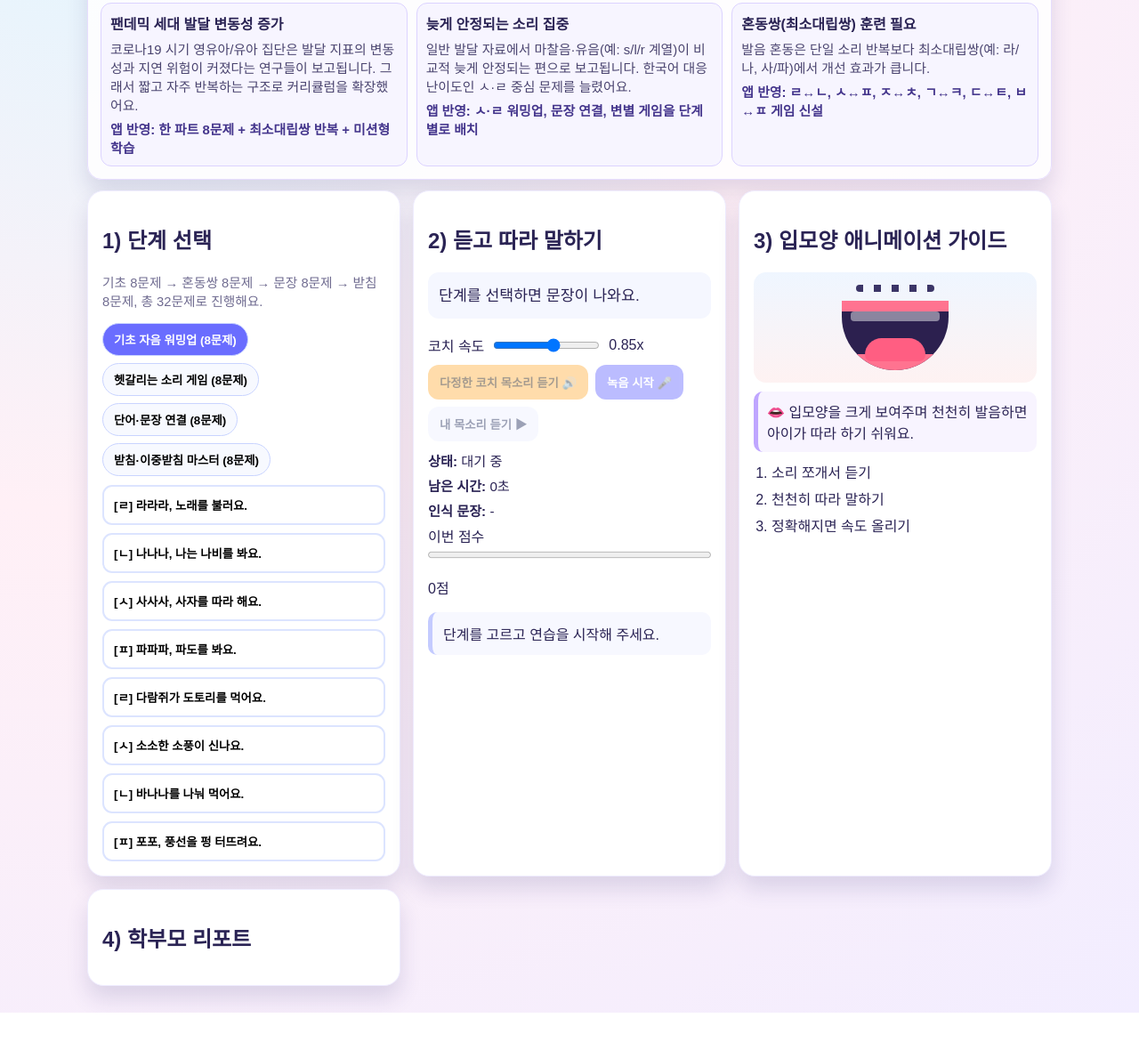
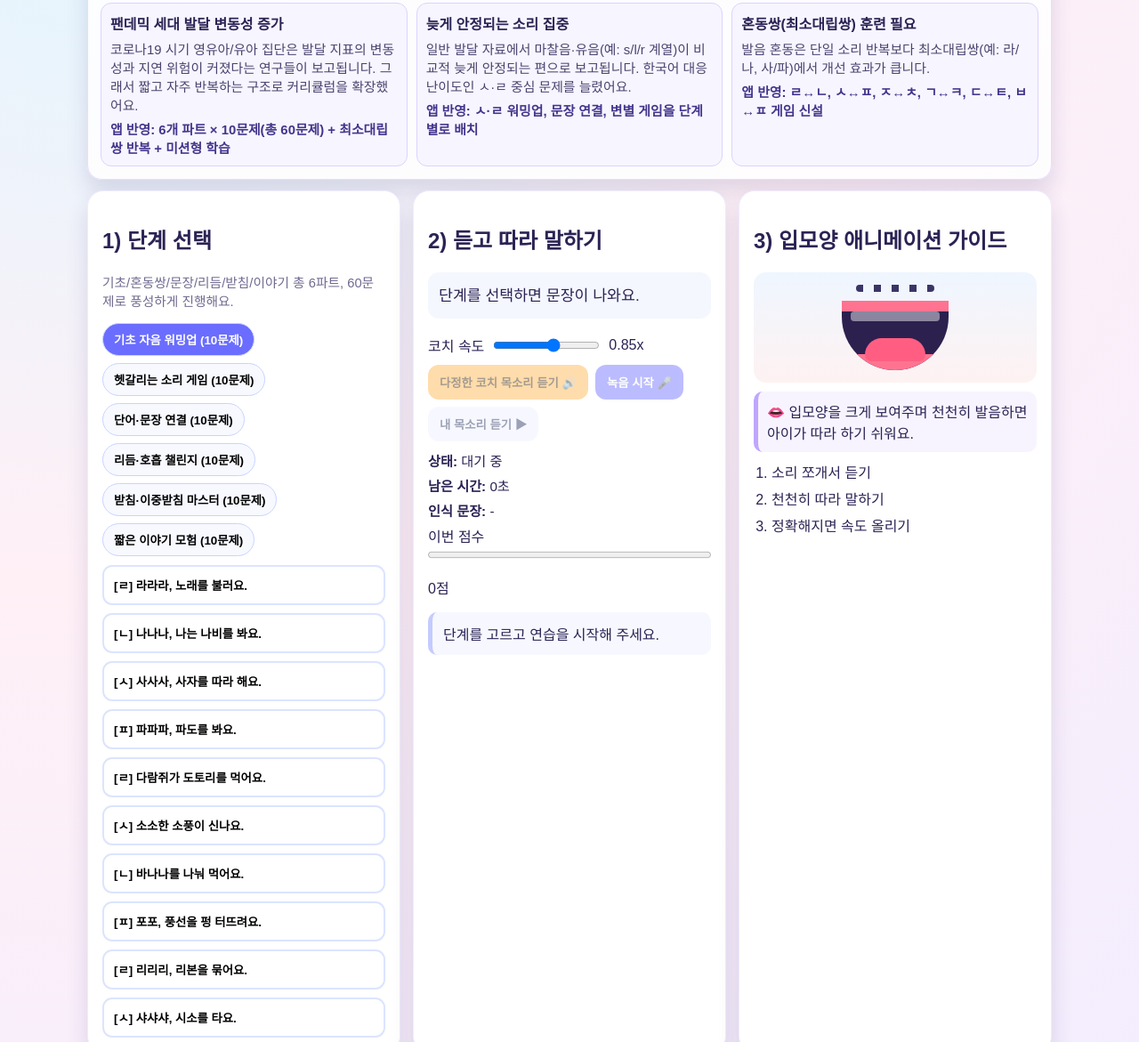
Before and after one commit to sichorangc-blip/game2, a website: page index.html in a window 1280 px wide. Shown: the part 382-1553 px from the top of the page at 89% size. Before the commit the page ends 1520 px from the top, so only its background shows below. Drawn offline with Linux system fonts and the light colour scheme.

Commit message:
Expand to 60-question curriculum with new rhythm and story stages

```diff
--- a/app.js
+++ b/app.js
@@ -1,7 +1,7 @@
 const curriculum = [
   {
     id: 'basic',
-    title: '기초 자음 워밍업 (8문제)',
+    title: '기초 자음 워밍업 (10문제)',
     lessons: [
       { id: 1, sentence: '라라라, 노래를 불러요.', focus: 'ㄹ', tip: '혀끝을 윗잇몸에 살짝 닿았다가 빠르게 떼요.' },
       { id: 2, sentence: '나나나, 나는 나비를 봐요.', focus: 'ㄴ', tip: '혀끝을 윗잇몸에 붙이고 코로 울림을 느껴요.' },
@@ -11,48 +11,88 @@ const curriculum = [
       { id: 6, sentence: '소소한 소풍이 신나요.', focus: 'ㅅ', tip: '혀는 낮게, 이 사이 바람은 얇게 보내요.' },
       { id: 7, sentence: '바나나를 나눠 먹어요.', focus: 'ㄴ', tip: '혀끝 고정 + 코 울림으로 안정감 있게.' },
       { id: 8, sentence: '포포, 풍선을 펑 터뜨려요.', focus: 'ㅍ', tip: '입술을 붙였다가 크게 터뜨려요.' },
+      { id: 9, sentence: '리리리, 리본을 묶어요.', focus: 'ㄹ', tip: '혀끝이 너무 오래 붙지 않게 짧게 튕겨요.' },
+      { id: 10, sentence: '샤샤샤, 시소를 타요.', focus: 'ㅅ', tip: '입꼬리를 살짝 당기고 바람 길을 좁혀요.' },
     ],
   },
   {
     id: 'minimal',
-    title: '헷갈리는 소리 게임 (8문제)',
+    title: '헷갈리는 소리 게임 (10문제)',
     lessons: [
-      { id: 9, sentence: '라면 말고 나면이라고 말해요.', focus: 'ㄹ↔ㄴ', tip: '라/나를 번갈아 천천히 말해요.' },
-      { id: 10, sentence: '사자와 파자를 구분해요.', focus: 'ㅅ↔ㅍ', tip: 'ㅅ은 바람 가늘게, ㅍ은 입술 폭발.' },
-      { id: 11, sentence: '자리와 차리를 또렷하게 구분해요.', focus: 'ㅈ↔ㅊ', tip: 'ㅊ은 더 강한 숨, ㅈ은 부드러운 시작.' },
-      { id: 12, sentence: '가위와 카드를 또박또박 읽어요.', focus: 'ㄱ↔ㅋ', tip: 'ㅋ은 숨을 강하게 내보내요.' },
-      { id: 13, sentence: '달과 탈을 정확히 말해요.', focus: 'ㄷ↔ㅌ', tip: 'ㅌ에서 혀를 더 세게 튕겨요.' },
-      { id: 14, sentence: '볼과 폴을 번갈아 말해요.', focus: 'ㅂ↔ㅍ', tip: 'ㅂ은 약하게, ㅍ은 강하게 터뜨려요.' },
-      { id: 15, sentence: '술과 줄을 구분해서 읽어요.', focus: 'ㅅ↔ㅈ', tip: 'ㅅ은 마찰, ㅈ은 짧은 파찰.' },
-      { id: 16, sentence: '라라 나나 게임을 해요.', focus: 'ㄹ↔ㄴ', tip: '혀 위치를 느끼며 번갈아 말해요.' },
+      { id: 11, sentence: '라면 말고 나면이라고 말해요.', focus: 'ㄹ↔ㄴ', tip: '라/나를 번갈아 천천히 말해요.' },
+      { id: 12, sentence: '사자와 파자를 구분해요.', focus: 'ㅅ↔ㅍ', tip: 'ㅅ은 바람 가늘게, ㅍ은 입술 폭발.' },
+      { id: 13, sentence: '자리와 차리를 또렷하게 구분해요.', focus: 'ㅈ↔ㅊ', tip: 'ㅊ은 더 강한 숨, ㅈ은 부드러운 시작.' },
+      { id: 14, sentence: '가위와 카드를 또박또박 읽어요.', focus: 'ㄱ↔ㅋ', tip: 'ㅋ은 숨을 강하게 내보내요.' },
+      { id: 15, sentence: '달과 탈을 정확히 말해요.', focus: 'ㄷ↔ㅌ', tip: 'ㅌ에서 혀를 더 세게 튕겨요.' },
+      { id: 16, sentence: '볼과 폴을 번갈아 말해요.', focus: 'ㅂ↔ㅍ', tip: 'ㅂ은 약하게, ㅍ은 강하게 터뜨려요.' },
+      { id: 17, sentence: '술과 줄을 구분해서 읽어요.', focus: 'ㅅ↔ㅈ', tip: 'ㅅ은 마찰, ㅈ은 짧은 파찰.' },
+      { id: 18, sentence: '라라 나나 게임을 해요.', focus: 'ㄹ↔ㄴ', tip: '혀 위치를 느끼며 번갈아 말해요.' },
+      { id: 19, sentence: '고기와 코기를 비교해요.', focus: 'ㄱ↔ㅋ', tip: 'ㅋ은 공기량이 더 많아요.' },
+      { id: 20, sentence: '다리와 타리를 나눠 말해요.', focus: 'ㄷ↔ㅌ', tip: 'ㅌ에서 혀를 더 강하게 떼요.' },
     ],
   },
   {
     id: 'words',
-    title: '단어·문장 연결 (8문제)',
+    title: '단어·문장 연결 (10문제)',
     lessons: [
-      { id: 17, sentence: '오늘은 날씨가 맑아요.', focus: '리듬 말하기', tip: '단어를 끊어서 또박또박.' },
-      { id: 18, sentence: '학교에서 친구와 놀았어요.', focus: '리듬 말하기', tip: '빨리 말하지 않고 박자 맞추기.' },
-      { id: 19, sentence: '우리는 놀이터에서 달리기를 해요.', focus: 'ㄹ', tip: 'ㄹ이 들어간 단어를 크게 강조해요.' },
-      { id: 20, sentence: '선생님이 새싹 소식을 알려줘요.', focus: 'ㅅ', tip: 'ㅅ이 있는 낱말마다 바람 소리 의식하기.' },
-      { id: 21, sentence: '바쁜 아빠가 파란 풍선을 샀어요.', focus: 'ㅂ/ㅍ', tip: '유성/무성 느낌을 비교하며 읽어요.' },
-      { id: 22, sentence: '나무 아래 노란 나비가 날아요.', focus: 'ㄴ', tip: '코 울림을 유지하며 문장 길게 읽기.' },
-      { id: 23, sentence: '쌀쌀한 아침에도 씩씩하게 산책해요.', focus: '된소리·마찰음', tip: '쌍자음은 더 단단하게 시작해요.' },
-      { id: 24, sentence: '차가운 주스를 천천히 마셔요.', focus: 'ㅈ/ㅊ', tip: 'ㅊ에서 바람을 더 세게 보내요.' },
+      { id: 21, sentence: '오늘은 날씨가 맑아요.', focus: '리듬 말하기', tip: '단어를 끊어서 또박또박.' },
+      { id: 22, sentence: '학교에서 친구와 놀았어요.', focus: '리듬 말하기', tip: '빨리 말하지 않고 박자 맞추기.' },
+      { id: 23, sentence: '우리는 놀이터에서 달리기를 해요.', focus: 'ㄹ', tip: 'ㄹ이 들어간 단어를 크게 강조해요.' },
+      { id: 24, sentence: '선생님이 새싹 소식을 알려줘요.', focus: 'ㅅ', tip: 'ㅅ이 있는 낱말마다 바람 소리 의식하기.' },
+      { id: 25, sentence: '바쁜 아빠가 파란 풍선을 샀어요.', focus: 'ㅂ/ㅍ', tip: '유성/무성 느낌을 비교하며 읽어요.' },
+      { id: 26, sentence: '나무 아래 노란 나비가 날아요.', focus: 'ㄴ', tip: '코 울림을 유지하며 문장 길게 읽기.' },
+      { id: 27, sentence: '쌀쌀한 아침에도 씩씩하게 산책해요.', focus: '된소리·마찰음', tip: '쌍자음은 더 단단하게 시작해요.' },
+      { id: 28, sentence: '차가운 주스를 천천히 마셔요.', focus: 'ㅈ/ㅊ', tip: 'ㅊ에서 바람을 더 세게 보내요.' },
+      { id: 29, sentence: '로봇이 노래를 부르며 달려가요.', focus: 'ㄹ↔ㄴ', tip: 'ㄹ/ㄴ이 바뀌지 않게 속도를 낮춰요.' },
+      { id: 30, sentence: '새싹 숲속에서 사슴이 쉬어요.', focus: 'ㅅ', tip: 'ㅅ이 나올 때마다 바람을 얇게.' },
+    ],
+  },
+  {
+    id: 'rhythm',
+    title: '리듬·호흡 챌린지 (10문제)',
+    lessons: [
+      { id: 31, sentence: '한 박자 쉬고 또박또박 말해요.', focus: '호흡 조절', tip: '쉼표마다 짧게 숨을 쉬어요.' },
+      { id: 32, sentence: '천천히 시작해서 정확히 끝내요.', focus: '속도 조절', tip: '빠르기보다 정확성을 먼저.' },
+      { id: 33, sentence: '라라 나나 사사 파파 리듬!', focus: '혼합 반복', tip: '4음절씩 끊어 리듬 타기.' },
+      { id: 34, sentence: '나는 오늘도 자신 있게 말해요.', focus: '문장 길이 늘리기', tip: '문장 끝까지 소리 크기 유지.' },
+      { id: 35, sentence: '차분히 숨 쉬고 또렷하게 읽어요.', focus: '호흡 조절', tip: '어깨 힘 빼고 배로 숨쉬기.' },
+      { id: 36, sentence: '짧은 문장 세 개를 이어 말해요.', focus: '연결 발화', tip: '문장 사이 멈춤을 일정하게.' },
+      { id: 37, sentence: '하나 둘 셋 넷 박자에 맞춰요.', focus: '리듬 박자', tip: '손뼉 치며 발음하면 좋아요.' },
+      { id: 38, sentence: '또박또박 천천히 정확하게!', focus: '명료도', tip: '입모양을 크게 보여주며 말하기.' },
+      { id: 39, sentence: '놀이터에서 노래하며 놀아요.', focus: 'ㄴ/ㄹ 연결', tip: '노-래-놀-아-요로 끊어 말해요.' },
+      { id: 40, sentence: '소풍 가는 길에 신나게 웃어요.', focus: 'ㅅ 연속', tip: 'ㅅ 소리마다 치아 간격을 좁게.' },
     ],
   },
   {
     id: 'final',
-    title: '받침·이중받침 마스터 (8문제)',
+    title: '받침·이중받침 마스터 (10문제)',
     lessons: [
-      { id: 25, sentence: '앉고 읽고 넓게 웃어요.', focus: 'ㄵ/ㄺ/ㄼ', tip: '받침은 짧게, 다음 음절은 분명하게.' },
-      { id: 26, sentence: '삶과 값도 또박또박 읽어요.', focus: 'ㄻ/ㅄ', tip: '입모양을 크게 하고 천천히.' },
-      { id: 27, sentence: '꽃밭 옆에서 젊은 형이 책을 읽어요.', focus: '받침(ㅊ/ㄺ/ㄻ)', tip: '받침 발음 후 다음 소리로 바로 이어요.' },
-      { id: 28, sentence: '닭과 곶감 값을 같이 적어요.', focus: '받침(ㄺ/ㅄ)', tip: '받침을 길게 끌지 말고 짧게 처리해요.' },
-      { id: 29, sentence: '넓은 숲길을 같이 걸어요.', focus: '받침(ㄼ/ㅄ)', tip: '복합받침에서 대표음만 또렷하게.' },
-      { id: 30, sentence: '읽는 법을 알고 밝게 웃어요.', focus: '받침(ㄺ/ㄺ)', tip: '읽-는처럼 음절 경계를 의식해요.' },
-      { id: 31, sentence: '앉는 자세를 바르게 배워요.', focus: '받침(ㄵ)', tip: '앉-는 연결에서 혀 위치를 유지해요.' },
-      { id: 32, sentence: '값있는 책을 들고 집에 가요.', focus: '받침(ㅄ)', tip: '값-있는 연결을 천천히 나눠 읽어요.' },
+      { id: 41, sentence: '앉고 읽고 넓게 웃어요.', focus: 'ㄵ/ㄺ/ㄼ', tip: '받침은 짧게, 다음 음절은 분명하게.' },
+      { id: 42, sentence: '삶과 값도 또박또박 읽어요.', focus: 'ㄻ/ㅄ', tip: '입모양을 크게 하고 천천히.' },
+      { id: 43, sentence: '꽃밭 옆에서 젊은 형이 책을 읽어요.', focus: '받침(ㅊ/ㄺ/ㄻ)', tip: '받침 발음 후 다음 소리로 바로 이어요.' },
+      { id: 44, sentence: '닭과 곶감 값을 같이 적어요.', focus: '받침(ㄺ/ㅄ)', tip: '받침을 길게 끌지 말고 짧게 처리해요.' },
+      { id: 45, sentence: '넓은 숲길을 같이 걸어요.', focus: '받침(ㄼ/ㅄ)', tip: '복합받침에서 대표음만 또렷하게.' },
+      { id: 46, sentence: '읽는 법을 알고 밝게 웃어요.', focus: '받침(ㄺ/ㄺ)', tip: '읽-는처럼 음절 경계를 의식해요.' },
+      { id: 47, sentence: '앉는 자세를 바르게 배워요.', focus: '받침(ㄵ)', tip: '앉-는 연결에서 혀 위치를 유지해요.' },
+      { id: 48, sentence: '값있는 책을 들고 집에 가요.', focus: '받침(ㅄ)', tip: '값-있는 연결을 천천히 나눠 읽어요.' },
+      { id: 49, sentence: '밟고 닭장을 지나 집에 와요.', focus: '받침(ㄼ/ㄺ)', tip: '받침은 짧고 모음은 분명하게.' },
+      { id: 50, sentence: '젊고 맑은 얼굴로 웃어요.', focus: '받침(ㄻ/ㄺ)', tip: '복합받침 뒤 모음 전환을 또렷하게.' },
+    ],
+  },
+  {
+    id: 'story',
+    title: '짧은 이야기 모험 (10문제)',
+    lessons: [
+      { id: 51, sentence: '로봇 라니가 나무 숲에서 노래해요.', focus: 'ㄹ↔ㄴ', tip: '라/나 전환을 의식해요.' },
+      { id: 52, sentence: '사자 소니가 파란 풍선을 찾았어요.', focus: 'ㅅ↔ㅍ', tip: '마찰음과 파열음 차이를 살려요.' },
+      { id: 53, sentence: '차차와 자자가 장난감을 정리해요.', focus: 'ㅈ↔ㅊ', tip: 'ㅊ은 숨을 더 세게.' },
+      { id: 54, sentence: '공원에서 공을 차고 크게 웃어요.', focus: 'ㄱ↔ㅋ', tip: 'ㅋ에서 숨을 손으로 느껴요.' },
+      { id: 55, sentence: '토끼가 다리를 건너 놀러 갔어요.', focus: 'ㄷ↔ㅌ', tip: 'ㄷ/ㅌ 쌍을 천천히 구분해요.' },
+      { id: 56, sentence: '바다 위 파도가 반짝이며 춤춰요.', focus: 'ㅂ↔ㅍ', tip: '입술 강도 차이를 크게.' },
+      { id: 57, sentence: '놀이터에서 친구들과 신나게 달려요.', focus: 'ㄹ', tip: '문장 중간 ㄹ을 튕기듯.' },
+      { id: 58, sentence: '선물 상자 속 사탕이 쏟아졌어요.', focus: 'ㅅ', tip: 'ㅅ을 선명하게 길게 끌지 않기.' },
+      { id: 59, sentence: '앉아서 짧은 동화를 천천히 읽어요.', focus: '받침 연결', tip: '앉-아서처럼 경계 의식.' },
+      { id: 60, sentence: '오늘도 또박키즈 별을 모았어요.', focus: '종합', tip: '정확도 유지 후 속도 올리기.' },
     ],
   },
 ];
@@ -121,7 +161,7 @@ const researchInsights = [
     title: '팬데믹 세대 발달 변동성 증가',
     detail:
       '코로나19 시기 영유아/유아 집단은 발달 지표의 변동성과 지연 위험이 커졌다는 연구들이 보고됩니다. 그래서 짧고 자주 반복하는 구조로 커리큘럼을 확장했어요.',
-    action: '한 파트 8문제 + 최소대립쌍 반복 + 미션형 학습',
+    action: '6개 파트 × 10문제(총 60문제) + 최소대립쌍 반복 + 미션형 학습',
   },
   {
     title: '늦게 안정되는 소리 집중',
--- a/index.html
+++ b/index.html
@@ -50,7 +50,7 @@
     <main class="layout">
       <section class="card">
         <h2>1) 단계 선택</h2>
-        <p class="muted">기초 8문제 → 혼동쌍 8문제 → 문장 8문제 → 받침 8문제, 총 32문제로 진행해요.</p>
+        <p class="muted">기초/혼동쌍/문장/리듬/받침/이야기 총 6파트, 60문제로 풍성하게 진행해요.</p>
         <div id="stageTabs" class="stage-tabs"></div>
         <div id="lessonList" class="lesson-list"></div>
       </section>
```
Also changed, not shown: README.md.
